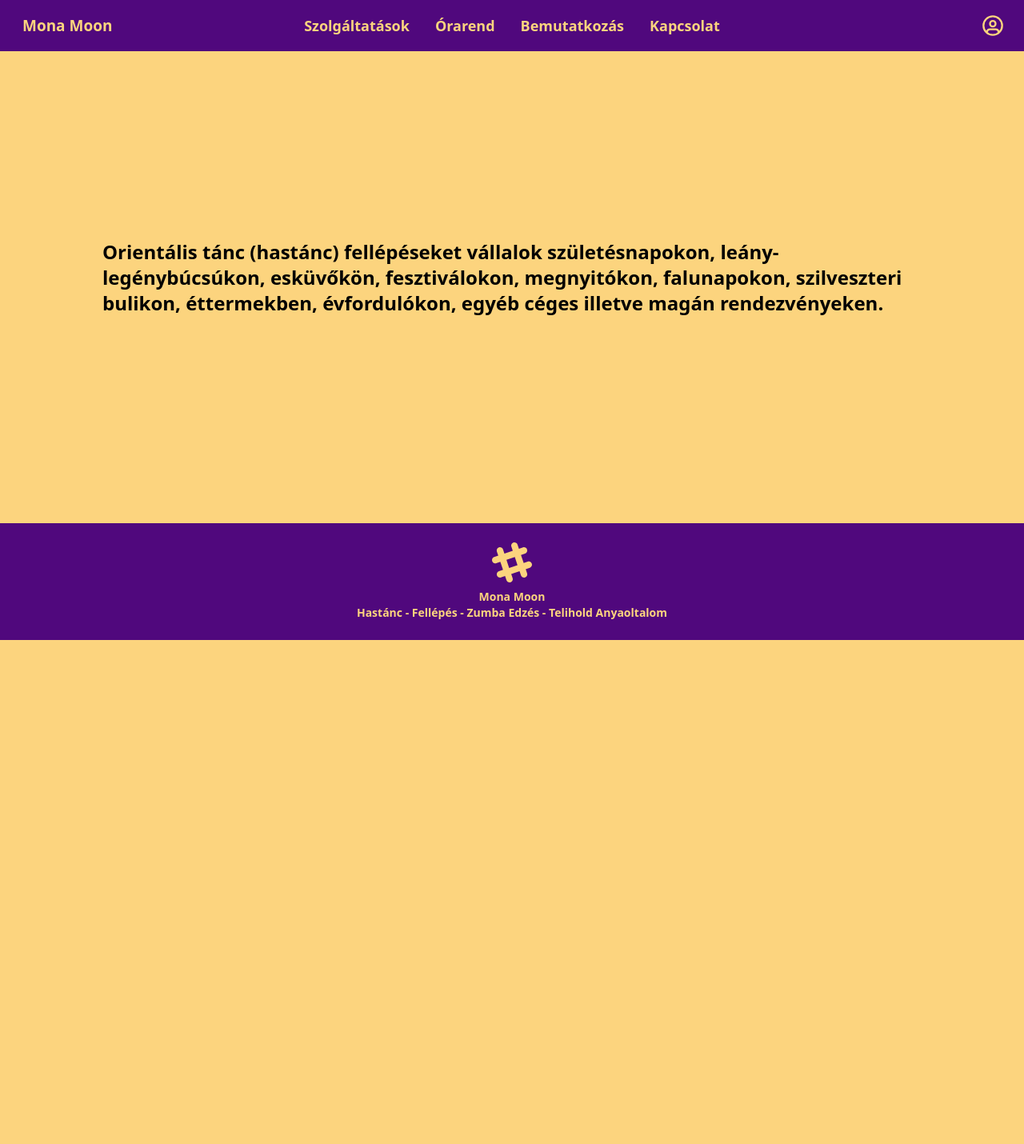
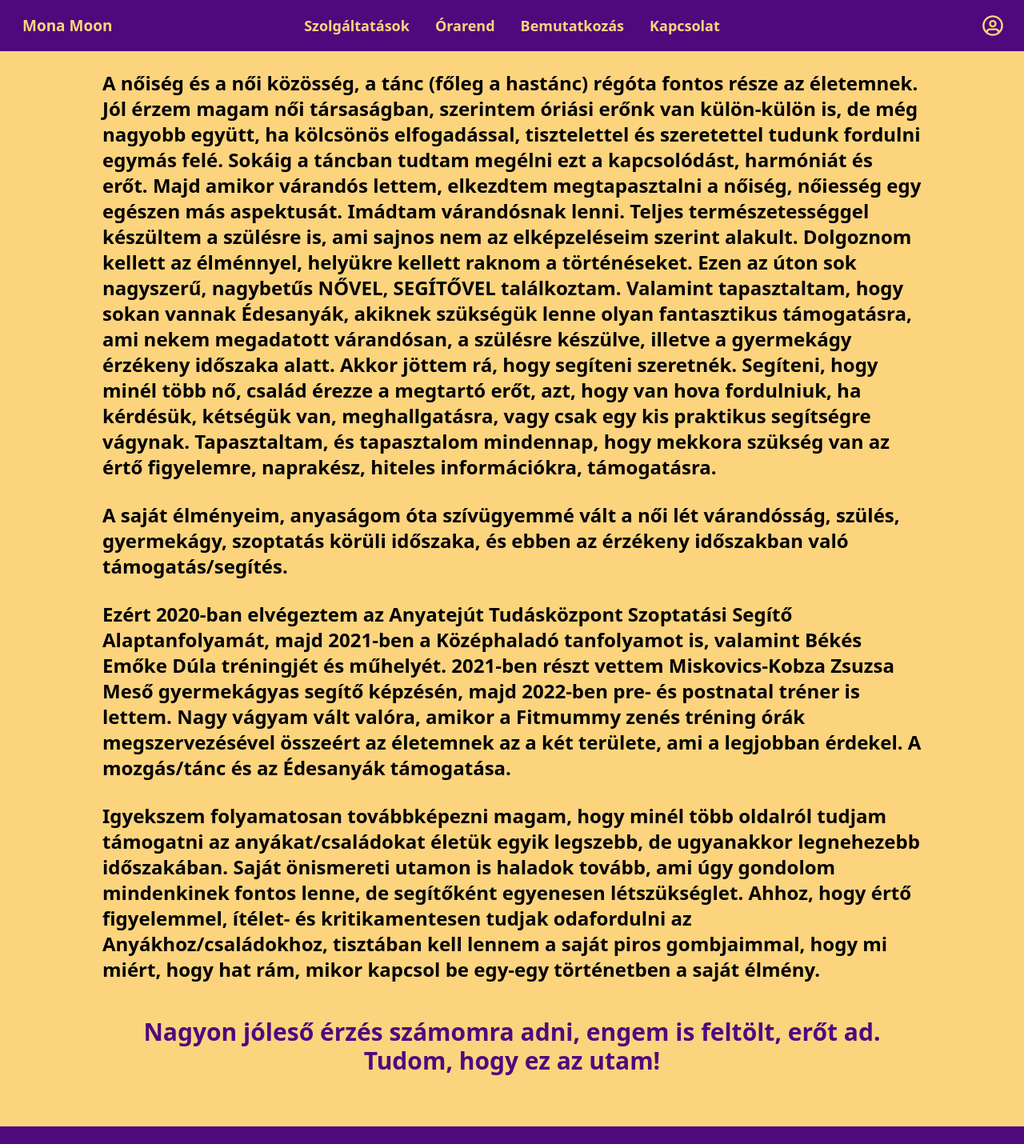
Before and after one commit to Venecaat/Mona-Moon, a React (Vite) app in the folder Frontend/: page /bemutatkozas/telihold-anyaoltalom in a window 1280 px wide. Shown: the top 1430 px of the page at 80% size. Before the commit the page ends 800 px from the top, so only its background shows below. Built offline with nearby package versions, Linux system fonts and the light colour scheme.

Commit message:
Frontend: Add introduction text to FullmoonMP introduction page

```diff
--- a/Frontend/src/routes/introduction/FullmoonMP.jsx
+++ b/Frontend/src/routes/introduction/FullmoonMP.jsx
@@ -4,9 +4,43 @@ export const FullmoonMP = () => {
         <div className="text-xl font-semibold">
             <div className="grid grid-cols-1 mb-6 text-center md:text-left text-2xl gap-7">
                 <div className="px-4 xl:px-0">
-                    Orientális tánc (hastánc) fellépéseket vállalok születésnapokon, leány-legénybúcsúkon,
-                    esküvőkön, fesztiválokon, megnyitókon, falunapokon, szilveszteri bulikon, éttermekben,
-                    évfordulókon, egyéb céges illetve magán rendezvényeken.
+                    A nőiség és a női közösség, a tánc (főleg a hastánc) régóta fontos része az életemnek.
+                    Jól érzem magam női társaságban, szerintem óriási erőnk van külön-külön is, de még nagyobb együtt,
+                    ha kölcsönös elfogadással, tisztelettel és szeretettel tudunk fordulni egymás felé.
+                    Sokáig a táncban tudtam megélni ezt a kapcsolódást, harmóniát és erőt.
+                    Majd amikor várandós lettem, elkezdtem megtapasztalni a nőiség, nőiesség egy egészen más aspektusát.
+                    Imádtam várandósnak lenni. Teljes természetességgel készültem a szülésre is,
+                    ami sajnos nem az elképzeléseim szerint alakult. Dolgoznom kellett az élménnyel,
+                    helyükre kellett raknom a történéseket. Ezen az úton sok nagyszerű, nagybetűs NŐVEL, SEGÍTŐVEL találkoztam.
+                    Valamint tapasztaltam, hogy sokan vannak Édesanyák, akiknek szükségük lenne olyan fantasztikus támogatásra,
+                    ami nekem megadatott várandósan, a szülésre készülve, illetve a gyermekágy érzékeny időszaka alatt.
+                    Akkor jöttem rá, hogy segíteni szeretnék. Segíteni, hogy minél több nő, család érezze a megtartó erőt,
+                    azt, hogy van hova fordulniuk, ha kérdésük, kétségük van, meghallgatásra,
+                    vagy csak egy kis praktikus segítségre vágynak. Tapasztaltam, és tapasztalom mindennap,
+                    hogy mekkora szükség van az értő figyelemre, naprakész, hiteles információkra, támogatásra.
+                </div>
+                <div className="px-4 xl:px-0">
+                    A saját élményeim, anyaságom óta szívügyemmé vált a női lét várandósság, szülés, gyermekágy,
+                    szoptatás körüli időszaka, és ebben az érzékeny időszakban való támogatás/segítés.
+                </div>
+                <div className="px-4 xl:px-0">
+                    Ezért 2020-ban elvégeztem az Anyatejút Tudásközpont Szoptatási Segítő Alaptanfolyamát, majd 2021-ben a
+                    Középhaladó tanfolyamot is, valamint Békés Emőke Dúla tréningjét és műhelyét.
+                    2021-ben részt vettem Miskovics-Kobza Zsuzsa Meső gyermekágyas segítő képzésén,
+                    majd 2022-ben pre- és postnatal tréner is lettem. Nagy vágyam vált valóra, amikor a Fitmummy zenés tréning órák
+                    megszervezésével összeért az életemnek az a két területe, ami a legjobban érdekel.
+                    A mozgás/tánc és az Édesanyák támogatása.
+                </div>
+                <div className="px-4 xl:px-0">
+                    Igyekszem folyamatosan továbbképezni magam, hogy minél több oldalról tudjam támogatni az
+                    anyákat/családokat életük egyik legszebb, de ugyanakkor legnehezebb időszakában.
+                    Saját önismereti utamon is haladok tovább, ami úgy gondolom mindenkinek fontos lenne,
+                    de segítőként egyenesen létszükséglet. Ahhoz, hogy értő figyelemmel, ítélet- és kritikamentesen
+                    tudjak odafordulni az Anyákhoz/családokhoz, tisztában kell lennem a saját piros gombjaimmal,
+                    hogy mi miért, hogy hat rám, mikor kapcsol be egy-egy történetben a saját élmény.
+                </div>
+                <div className="px-4 my-4 xl:px-0 text-center text-3xl text-primary font-bold">
+                    Nagyon jóleső érzés számomra adni, engem is feltölt, erőt ad. Tudom, hogy ez az utam!
                 </div>
             </div>
         </div>
```
